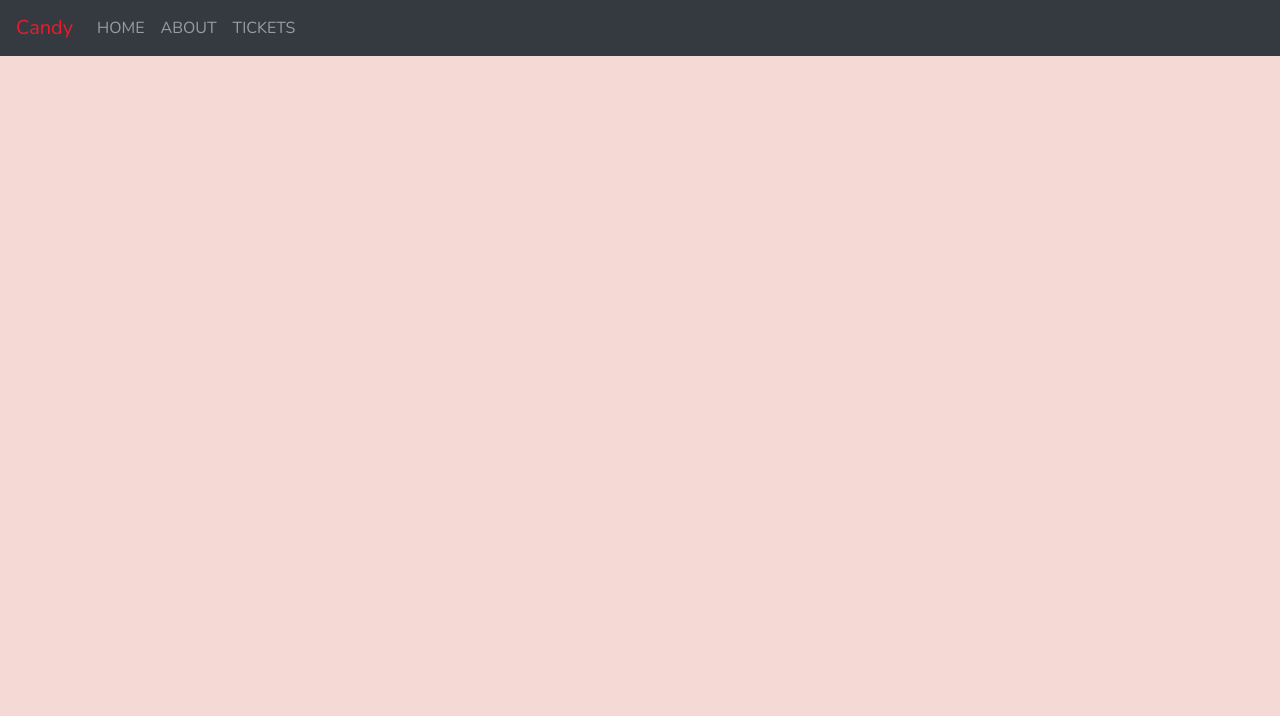
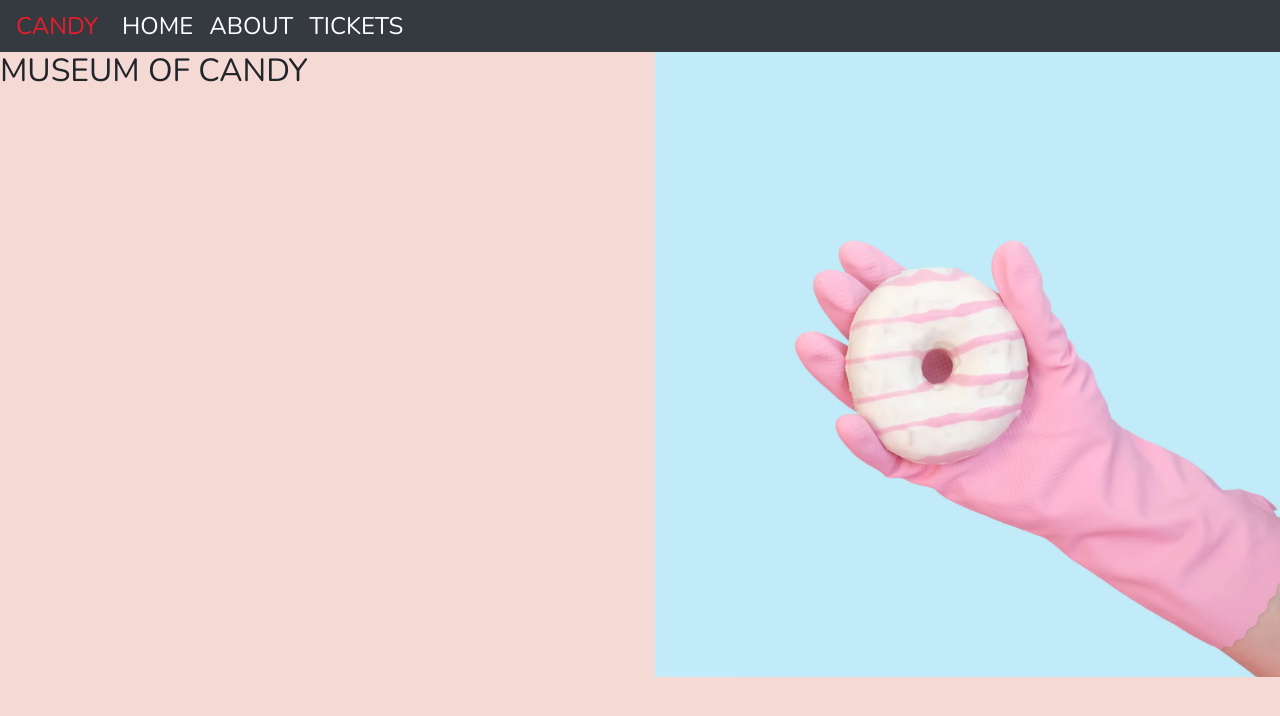
Before and after one commit to Pokedexrockett/colt_steele_bootcamp, a plain HTML site: page Bootstrap4_Code/13_Museum_Of_Candy/Starter/index.html in a window 1280 px wide. Drawn offline with nearby package versions, Linux system fonts and the light colour scheme.

Commit message:
add hand2 and Museum of candy divs

```diff
--- a/Bootstrap4_Code/13_Museum_Of_Candy/Starter/app.css
+++ b/Bootstrap4_Code/13_Museum_Of_Candy/Starter/app.css
@@ -3,6 +3,20 @@ body {
     font-family: "Nunito", sans-serif;
 }
 
+#mainNavbar {
+    font-size: 1.5rem;
+    font-weight: 100;
+}
+
+#mainNavbar .nav-link {
+    color: white;
+}
+
+#mainNavbar .nav-link:hover {
+    color: #EA1C2C;
+}
+
 #mainNavbar .navbar-brand {
-    color: #EA1C2C
+    color: #EA1C2C;
+    font-size: 1.5rem;
 }
--- a/Bootstrap4_Code/13_Museum_Of_Candy/Starter/index.html
+++ b/Bootstrap4_Code/13_Museum_Of_Candy/Starter/index.html
@@ -18,8 +18,8 @@
   </head>
 
   <body>
-    <nav id="mainNavbar" class="navbar navbar-dark bg-dark navbar-expand-md">
-      <a href="#" class="navbar-brand">Candy</a>
+    <nav id="mainNavbar" class="navbar navbar-dark bg-dark navbar-expand-md py-0">
+      <a href="#" class="navbar-brand">CANDY</a>
       <button class="navbar-toggler" data-toggle="collapse" data-target="#navLinks" aria-label="Toggle navigation">
         <span class="navbar-toggler-icon"></span>
       </button>
@@ -37,6 +37,17 @@
         </ul>
       </div>
     </nav>
+
+    <section class="cotainer-fluid px-0">
+      <div class="row">
+        <div class="col-6">
+          <h2>MUSEUM OF CANDY</h2>
+        </div>
+        <div class="col-6">
+          <img class="img-fluid" src="imgs/hand2.png" alt="">
+        </div>
+      </div>
+    </section>
     <!-- Optional JavaScript -->
     <!-- jQuery first, then Popper.js, then Bootstrap JS -->
     <script src="https://code.jquery.com/jquery-3.3.1.slim.min.js" integrity="sha384-q8i/X+965DzO0rT7abK41JStQIAqVgRVzpbzo5smXKp4YfRvH+8abtTE1Pi6jizo" crossorigin="anonymous"></script>
```
